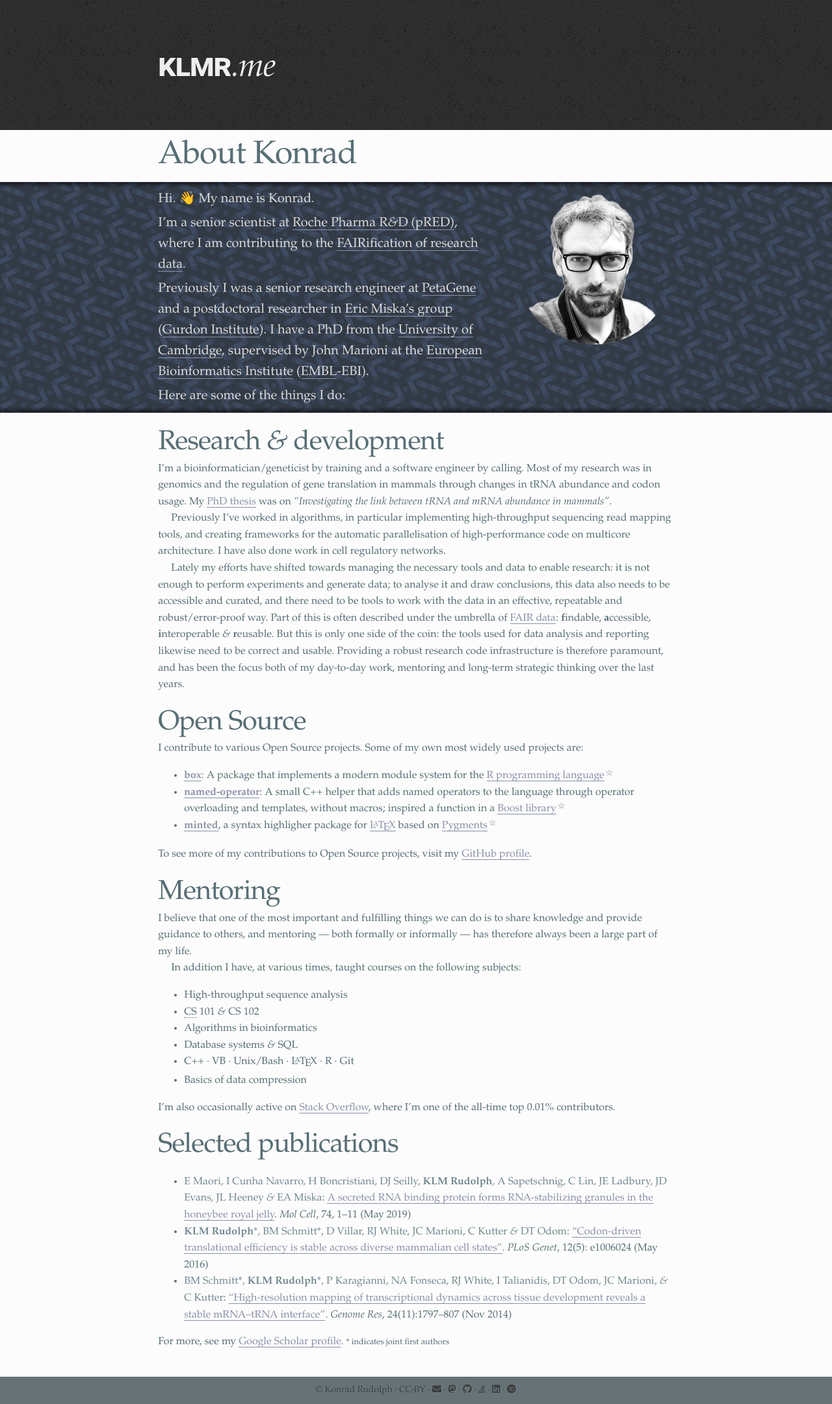
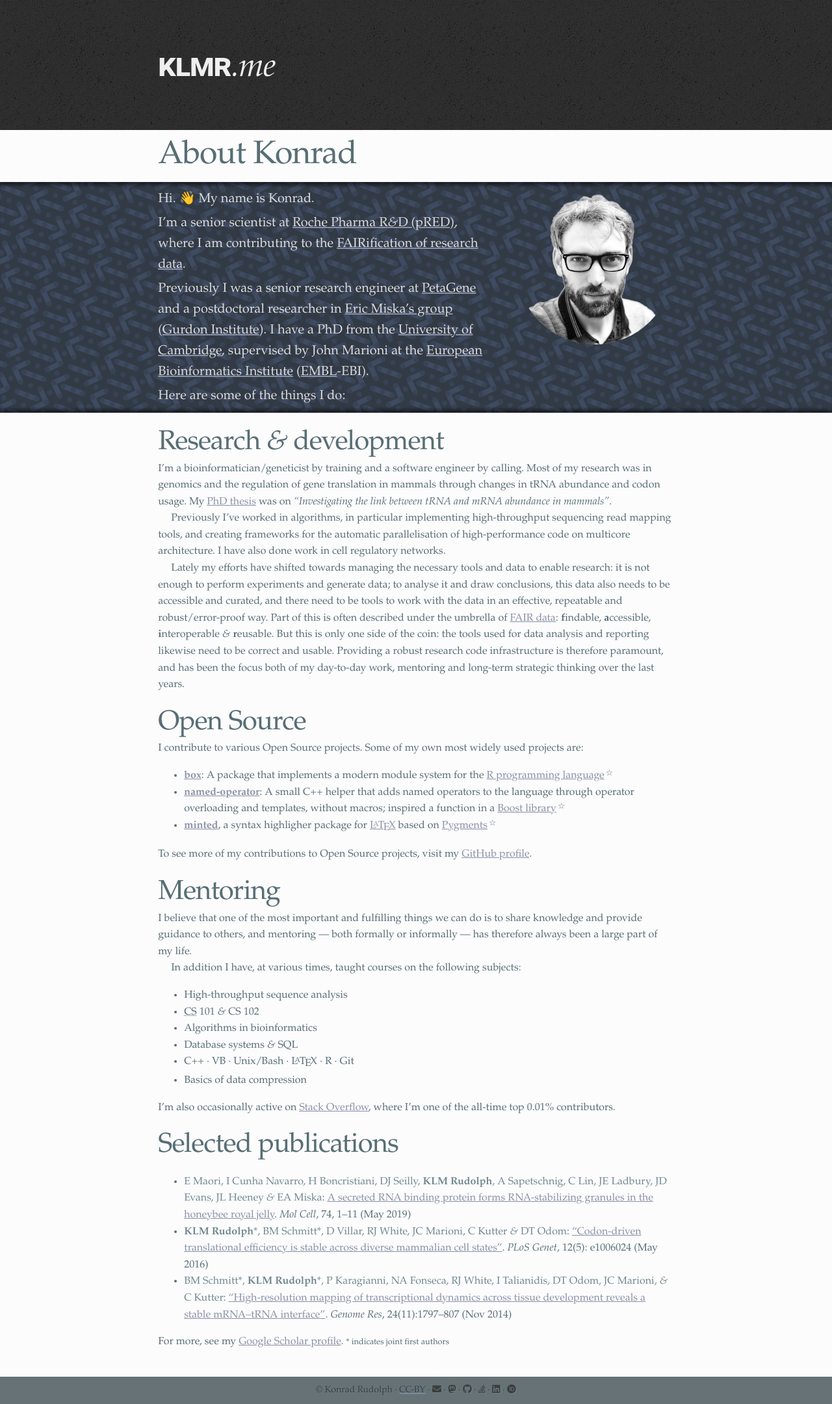
Before and after one commit to klmr/klmr.github.io, a Jekyll site: the page built from source/about/index.md, in a window 1280 px wide. Shown: the whole page at 65% size. Built offline with Jekyll 4.4.1, drawn with Linux system fonts in a browser that asks for light colours; nearby versions of some CDN libraries; comment, search, counter and statistics services are not loaded.

Commit message:
Improve link underline rendering

```diff
--- a/source/css/main.css
+++ b/source/css/main.css
@@ -1,6 +1,8 @@
 /* reset */
 abbr[title], acronym[title] {
-    text-decoration: inherit;
+    border-bottom: none;
+    text-decoration-style: dotted;
+    text-decoration-thickness: 1px;
 }
 
 body {
@@ -79,18 +81,21 @@
 }
 
 a {
-    border-bottom: 1px solid #8a90a7;
     color: #8a90a7;
-    text-decoration: none;
+    text-decoration-color: #8a90a7;
+    transition: 0.2s ease-in-out;
+    -moz-transition: 0.2s ease-in-out;
+    -o-transition: 0.2s ease-in-out;
+    -webkit-transition: 0.2s ease-in-out;
 }
 
 a:hover {
     color: inherit;
-    border-bottom-color: transparent;
-    transition: 0.3s ease-in-out;
-    -moz-transition: 0.3s ease-in-out;
-    -o-transition: 0.3s ease-in-out;
-    -webkit-transition: 0.3s ease-in-out;
+    text-decoration-color: transparent;
+    transition: 0.2s ease-in-out;
+    -moz-transition: 0.2s ease-in-out;
+    -o-transition: 0.2s ease-in-out;
+    -webkit-transition: 0.2s ease-in-out;
 }
 
 #blurb {
```
